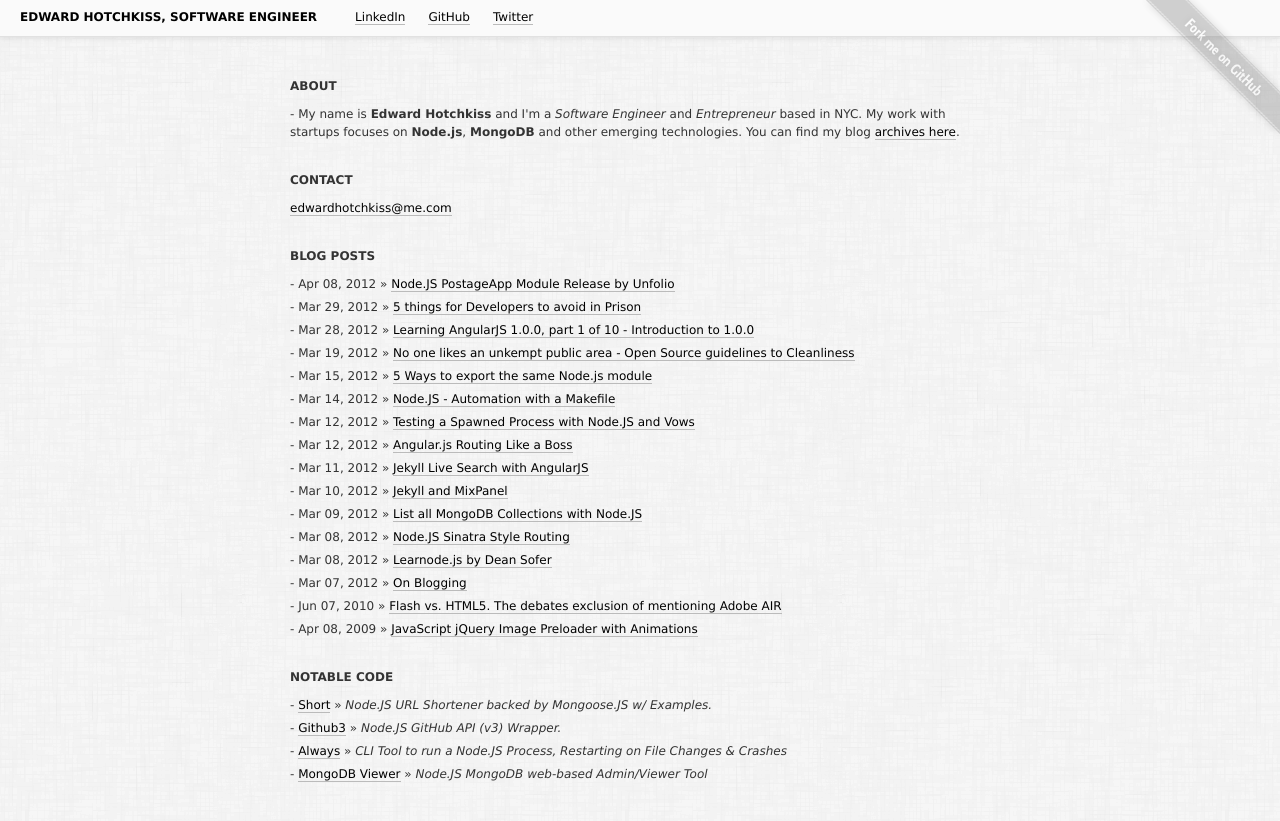
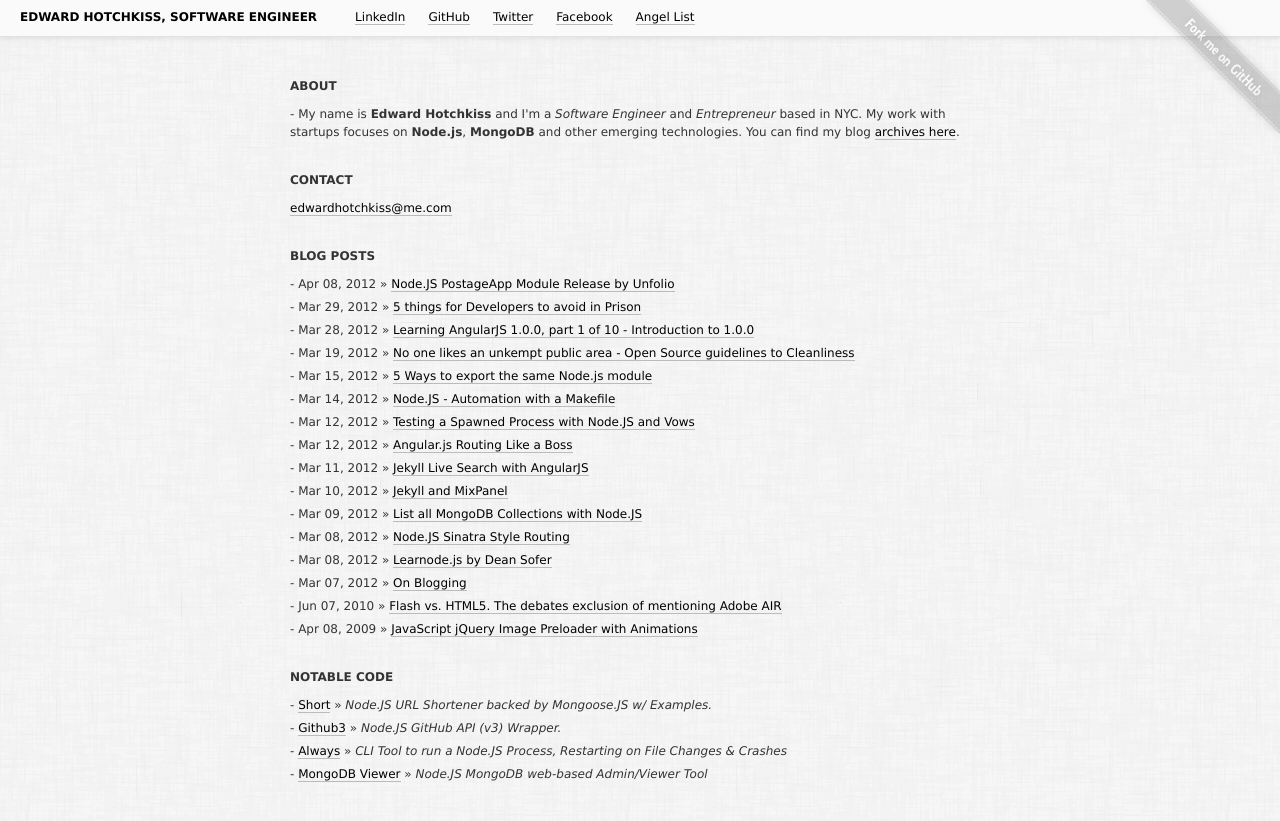
Before and after one commit to Erls-Corporation/edwardhotchkiss.com, a Jekyll site: the page built from index.html, in a window 1280 px wide. Shown: the top 821 px of the page. Built offline with Jekyll 4.4.1, drawn with Linux system fonts in a browser that asks for light colours; Markdown is read by kramdown in place of the engine named in the settings; comment, search, counter and statistics services are not loaded.

Commit message:
[minor] .gitignore and links to facebook, angel.co

```diff
--- a/_layouts/default.html
+++ b/_layouts/default.html
@@ -30,6 +30,8 @@
       <li><a target="_blank" title="LinkedIn" href="http://www.linkedin.com/in/edwardhhotchkiss">LinkedIn</a></li>
       <li><a target="_blank" title="GitHub" href="https://github.com/edwardhotchkiss">GitHub</a></li>
       <li><a target="_blank" title="Twitter" href="https://twitter.com/#!/stricttype">Twitter</a></li>
+      <li><a target="_blank" title="Facebook" href="https://www.facebook.com/mrhotchkiss">Facebook</a></li>
+      <li><a target="_blank" title="Angel List" href="https://angel.co/edwardhotchkiss">Angel List</a></li>
       <div style="clear:both" />
     </ul>
   </div>
```
Also changed, not shown: 1 other file.
